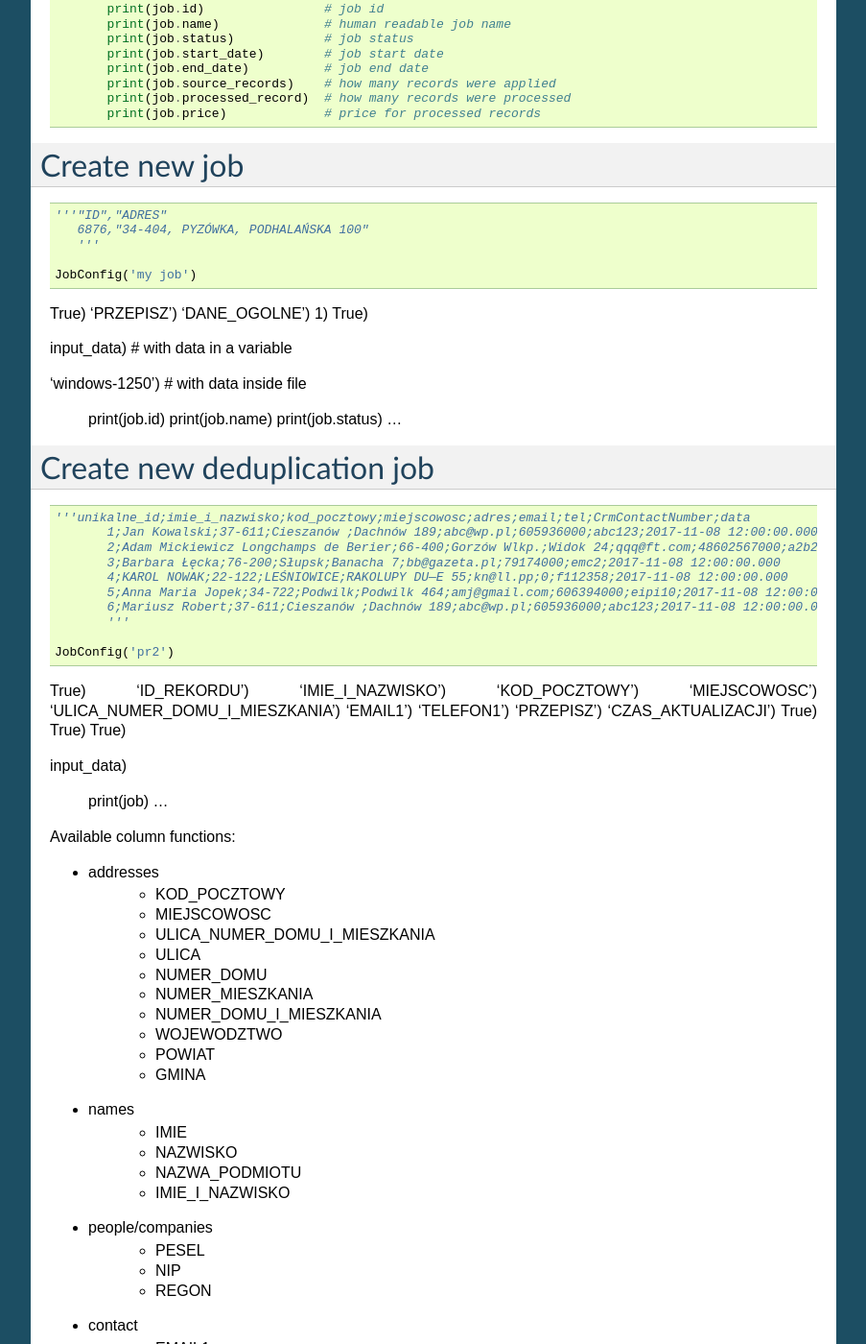
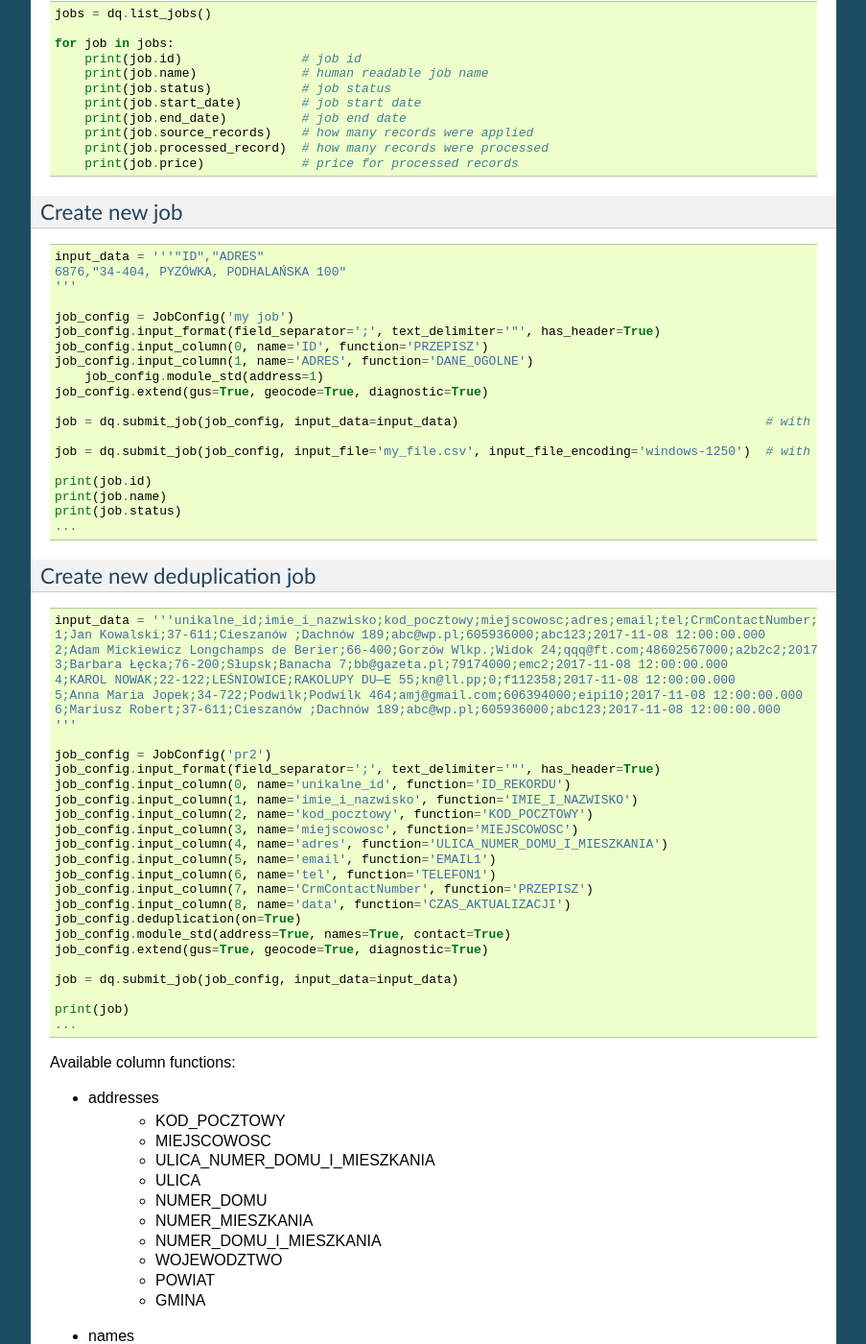
Before and after one commit to biamat-algo/dq_client_fork, a Sphinx documentation site: the page built from docs/usage.rst, in a window 1280 px wide and 1400 px high, scrolled down 566 px. Shown: the whole window at 96% size, without its empty margins (198-1101 px from the left). Built offline with Sphinx 7.4.7, drawn with Linux system fonts in a browser that asks for light colours; pages that are not in the unit, such as notebooks, are missing from menus; some of the changed text lies outside the part shown.

Commit message:
Column functions docs update (fix)

```diff
--- a/docs/usage.rst
+++ b/docs/usage.rst
@@ -1,24 +1,24 @@
-
+=====
 Usage
-
+=====
 
 To use Python client for dataquality.pl in a project::
 
     from dq import DQClient, JobConfig
 
 
-'<API_TOKEN>')
+    dq = DQClient('https://app.dataquality.pl', user='<USER_EMAIL>', token='<API_TOKEN>')
 
 
 API token can be obtain on the page "Moje konto".
 
 
 Account
-
+=======
 
 Check account status::
 
- dq.account_status()
+    account = dq.account_status()
 
     print(account.email)          # user email
     print(account.balance)        # account balance
@@ -26,13 +26,13 @@ Check account status::
 
 
 Jobs
-
+====
 
 List jobs
 ---------
 ::
 
- dq.list_jobs()
+    jobs = dq.list_jobs()
 
     for job in jobs:
         print(job.id)                # job id
@@ -49,20 +49,20 @@ Create new job
 --------------
 ::
 
- '''"ID","ADRES"
+    input_data = '''"ID","ADRES"
     6876,"34-404, PYZÓWKA, PODHALAŃSKA 100"
     '''
 
- JobConfig('my job')
-True)
-'PRZEPISZ')
-'DANE_OGOLNE')
-1)
-True)
+    job_config = JobConfig('my job')
+    job_config.input_format(field_separator=';', text_delimiter='"', has_header=True)
+    job_config.input_column(0, name='ID', function='PRZEPISZ')
+    job_config.input_column(1, name='ADRES', function='DANE_OGOLNE')
+	job_config.module_std(address=1)
+    job_config.extend(gus=True, geocode=True, diagnostic=True)
 
-input_data)                                         # with data in a variable
+    job = dq.submit_job(job_config, input_data=input_data)                                         # with data in a variable
 
-'windows-1250')  # with data inside file
+    job = dq.submit_job(job_config, input_file='my_file.csv', input_file_encoding='windows-1250')  # with data inside file
 
     print(job.id)
     print(job.name)
@@ -73,7 +73,7 @@ Create new deduplication job
 --------------
 ::
 
- '''unikalne_id;imie_i_nazwisko;kod_pocztowy;miejscowosc;adres;email;tel;CrmContactNumber;data
+	input_data = '''unikalne_id;imie_i_nazwisko;kod_pocztowy;miejscowosc;adres;email;tel;CrmContactNumber;data
 	1;Jan Kowalski;37-611;Cieszanów ;Dachnów 189;abc@wp.pl;605936000;abc123;2017-11-08 12:00:00.000
 	2;Adam Mickiewicz Longchamps de Berier;66-400;Gorzów Wlkp.;Widok 24;qqq@ft.com;48602567000;a2b2c2;2017-11-08 12:00:00.000
 	3;Barbara Łęcka;76-200;Słupsk;Banacha 7;bb@gazeta.pl;79174000;emc2;2017-11-08 12:00:00.000
@@ -82,22 +82,22 @@ Create new deduplication job
 	6;Mariusz Robert;37-611;Cieszanów ;Dachnów 189;abc@wp.pl;605936000;abc123;2017-11-08 12:00:00.000
 	'''
 
- JobConfig('pr2')
-True)
-'ID_REKORDU')
-'IMIE_I_NAZWISKO')
-'KOD_POCZTOWY')
-'MIEJSCOWOSC')
-'ULICA_NUMER_DOMU_I_MIESZKANIA')
-'EMAIL1')
-'TELEFON1')
-'PRZEPISZ')
-'CZAS_AKTUALIZACJI')
-True)
-True)
-True)
+	job_config = JobConfig('pr2')
+	job_config.input_format(field_separator=';', text_delimiter='"', has_header=True)
+	job_config.input_column(0, name='unikalne_id', function='ID_REKORDU')
+	job_config.input_column(1, name='imie_i_nazwisko', function='IMIE_I_NAZWISKO')
+	job_config.input_column(2, name='kod_pocztowy', function='KOD_POCZTOWY')
+	job_config.input_column(3, name='miejscowosc', function='MIEJSCOWOSC')
+	job_config.input_column(4, name='adres', function='ULICA_NUMER_DOMU_I_MIESZKANIA')
+	job_config.input_column(5, name='email', function='EMAIL1')
+	job_config.input_column(6, name='tel', function='TELEFON1')
+	job_config.input_column(7, name='CrmContactNumber', function='PRZEPISZ')
+	job_config.input_column(8, name='data', function='CZAS_AKTUALIZACJI')
+	job_config.deduplication(on=True)
+	job_config.module_std(address=True, names=True, contact=True)
+	job_config.extend(gus=True, geocode=True, diagnostic=True)
 
-input_data)
+	job = dq.submit_job(job_config, input_data=input_data)
 
 	print(job)
 	...
```
Also changed, not shown: other parts of docs/usage.rst (+3 -2 lines).
